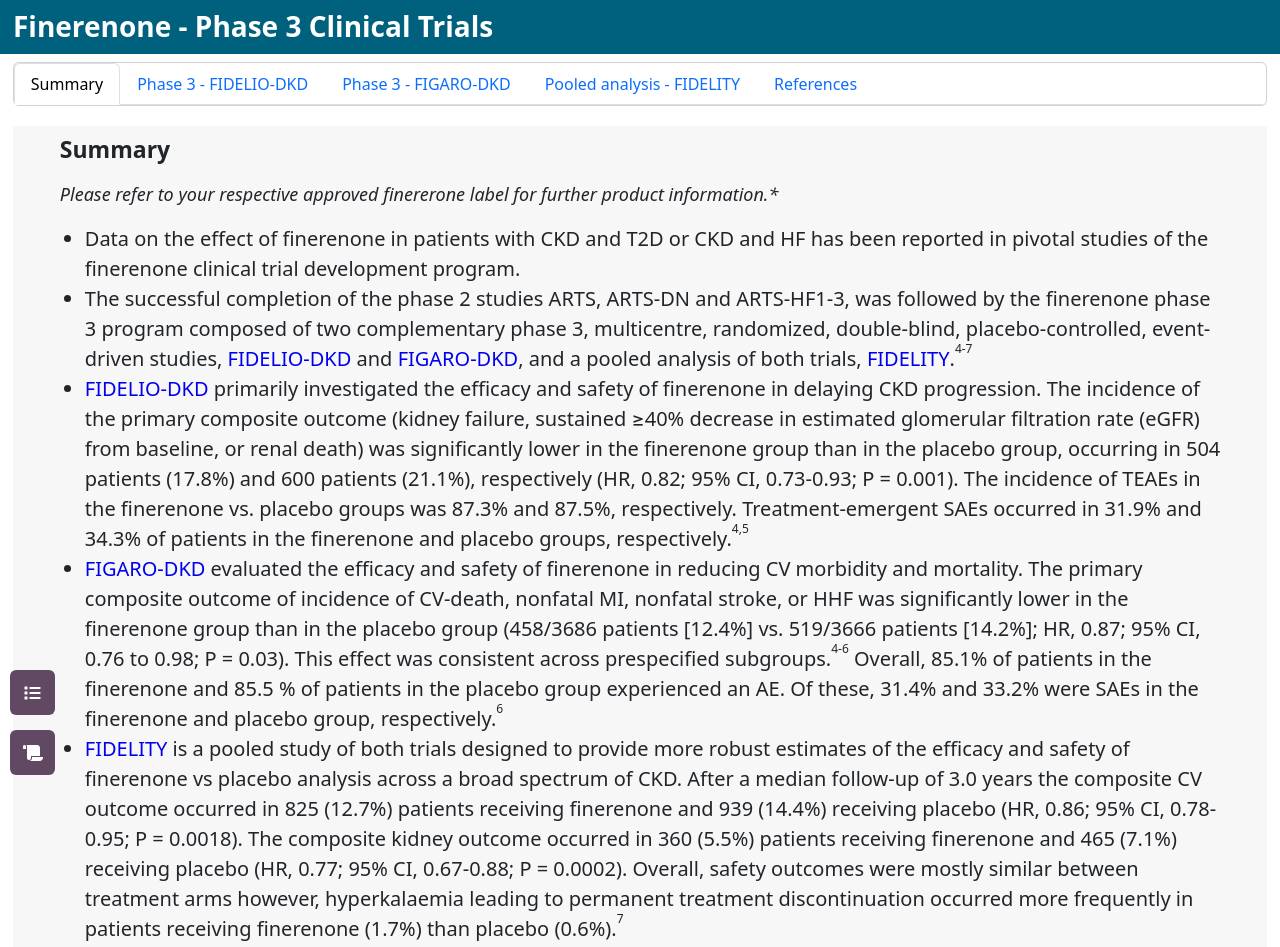
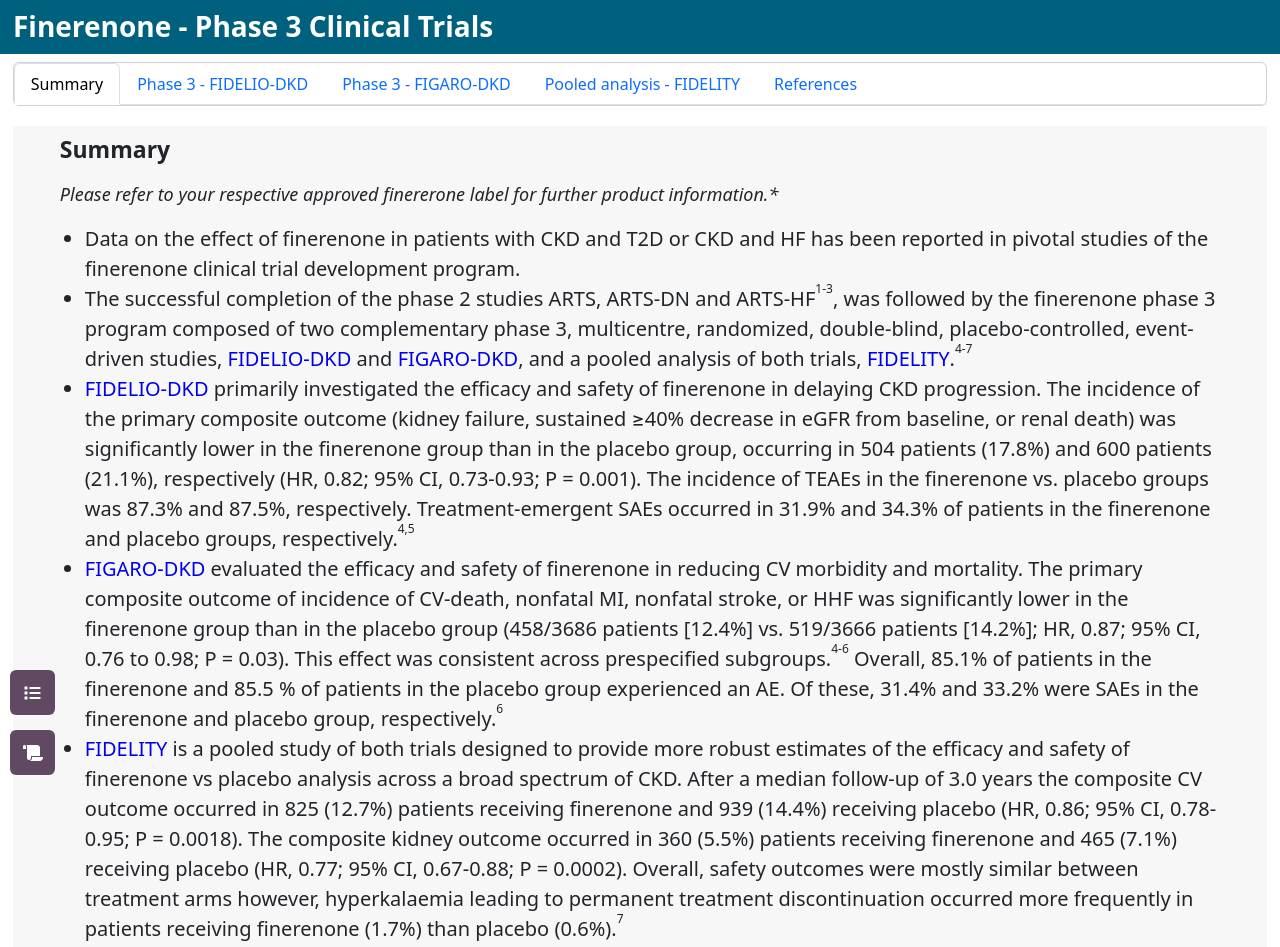
Before and after one commit to ENYHV/finerenone---phase-3-trials, a plain HTML site: page index.html in a window 1280 px wide. Shown: the top 947 px of the page. Drawn offline with nearby package versions, Linux system fonts and the light colour scheme.

Commit message:
Add files via upload

```diff
--- a/index.html
+++ b/index.html
@@ -64,10 +64,10 @@
             Data on the effect of finerenone in patients with CKD and T2D or CKD and HF has been reported in pivotal studies of the finerenone clinical trial development program.
           </li>
           <li>
-            The successful completion of the phase 2 studies ARTS, ARTS-DN and ARTS-HF1-3, was followed by the finerenone phase 3 program composed of two complementary phase 3, multicentre, randomized, double-blind, placebo-controlled, event-driven studies, <a id="link" onclick="link2()">FIDELIO-DKD</a> and <a id="link" onclick="link3()">FIGARO-DKD</a>, and a pooled analysis of both trials, <a id="link" onclick="link4()">FIDELITY</a>.<sup>4-7</sup>
+            The successful completion of the phase 2 studies ARTS, ARTS-DN and ARTS-HF<sup>1-3</sup>, was followed by the finerenone phase 3 program composed of two complementary phase 3, multicentre, randomized, double-blind, placebo-controlled, event-driven studies, <a id="link" onclick="link2()">FIDELIO-DKD</a> and <a id="link" onclick="link3()">FIGARO-DKD</a>, and a pooled analysis of both trials, <a id="link" onclick="link4()">FIDELITY</a>.<sup>4-7</sup>
           </li>
           <li>
-            <a id="link" onclick="link2()">FIDELIO-DKD</a> primarily investigated the efficacy and safety of finerenone in delaying CKD progression. The incidence of the primary composite outcome (kidney failure, sustained ≥40% decrease in estimated glomerular filtration rate (eGFR) from baseline, or renal death) was significantly lower in the finerenone group than in the placebo group, occurring in 504 patients (17.8%) and 600 patients (21.1%), respectively (HR, 0.82; 95% CI, 0.73-0.93; P = 0.001). The incidence of TEAEs in the finerenone vs. placebo groups was 87.3% and 87.5%, respectively. Treatment-emergent SAEs occurred in 31.9% and 34.3% of patients in the finerenone and placebo groups, respectively.<sup>4,5</sup>
+            <a id="link" onclick="link2()">FIDELIO-DKD</a> primarily investigated the efficacy and safety of finerenone in delaying CKD progression. The incidence of the primary composite outcome (kidney failure, sustained &ge;40% decrease in eGFR from baseline, or renal death) was significantly lower in the finerenone group than in the placebo group, occurring in 504 patients (17.8%) and 600 patients (21.1%), respectively (HR, 0.82; 95% CI, 0.73-0.93; P = 0.001). The incidence of TEAEs in the finerenone vs. placebo groups was 87.3% and 87.5%, respectively. Treatment-emergent SAEs occurred in 31.9% and 34.3% of patients in the finerenone and placebo groups, respectively.<sup>4,5</sup>
           </li>
           <li>
             <a id="link" onclick="link3()">FIGARO-DKD</a> evaluated the efficacy and safety of finerenone in reducing CV morbidity and mortality. The primary composite outcome of incidence of CV-death, nonfatal MI, nonfatal stroke, or HHF was significantly lower in the finerenone group than in the placebo group (458/3686 patients [12.4%] vs. 519/3666 patients [14.2%]; HR, 0.87; 95% CI, 0.76 to 0.98; P = 0.03). This effect was consistent across prespecified subgroups.<sup>4-6</sup> Overall, 85.1% of patients in the finerenone and 85.5 % of patients in the placebo group experienced an AE. Of these, 31.4% and 33.2% were SAEs in the finerenone and placebo group, respectively.<sup>6</sup>
```
